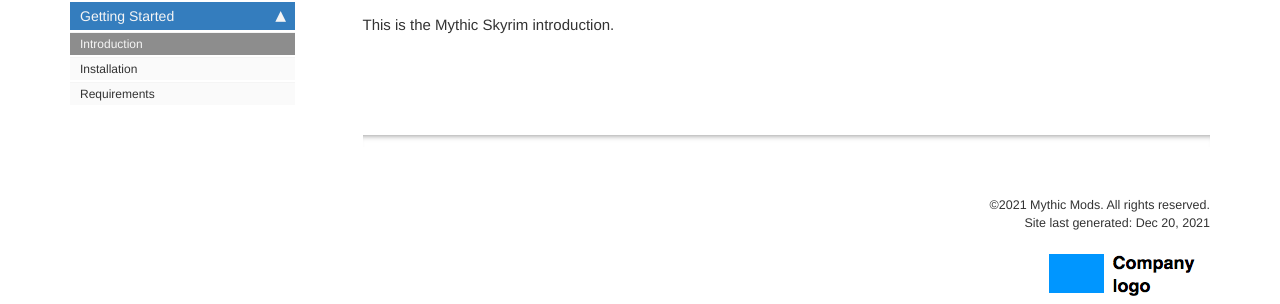
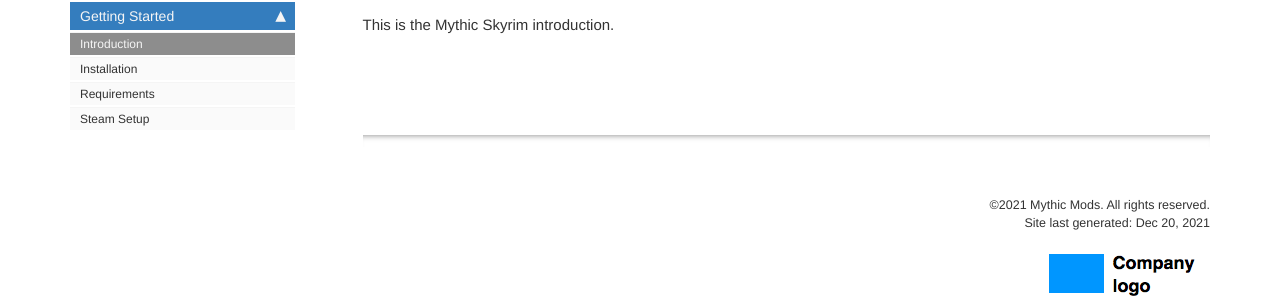
Before and after one commit to mythic-mods/mythic-mods.github.io, a Jekyll site: the page built from pages/mythic-skyrim/mythic-skyrim-introduction.md, in a window 1280 px wide. Shown: the part 127-431 px from the top of the page. Built offline with Jekyll 4.4.1, drawn with Linux system fonts in a browser that asks for light colours; comment, search, counter and statistics services are not loaded.

Commit message:
Update mythic-skyrim-sidebar.yml

```diff
--- a/_data/sidebars/mythic-skyrim-sidebar.yml
+++ b/_data/sidebars/mythic-skyrim-sidebar.yml
@@ -16,5 +16,8 @@ entries:
     - title: Requirements
       url: /mythic-skyrim-requirements.html
       output: web
+    - title: Steam Setup
+      url: /mythic-skyrim-steam-setup.html
+      output: web
 
 # Copyright 2021 Google LLC
```
